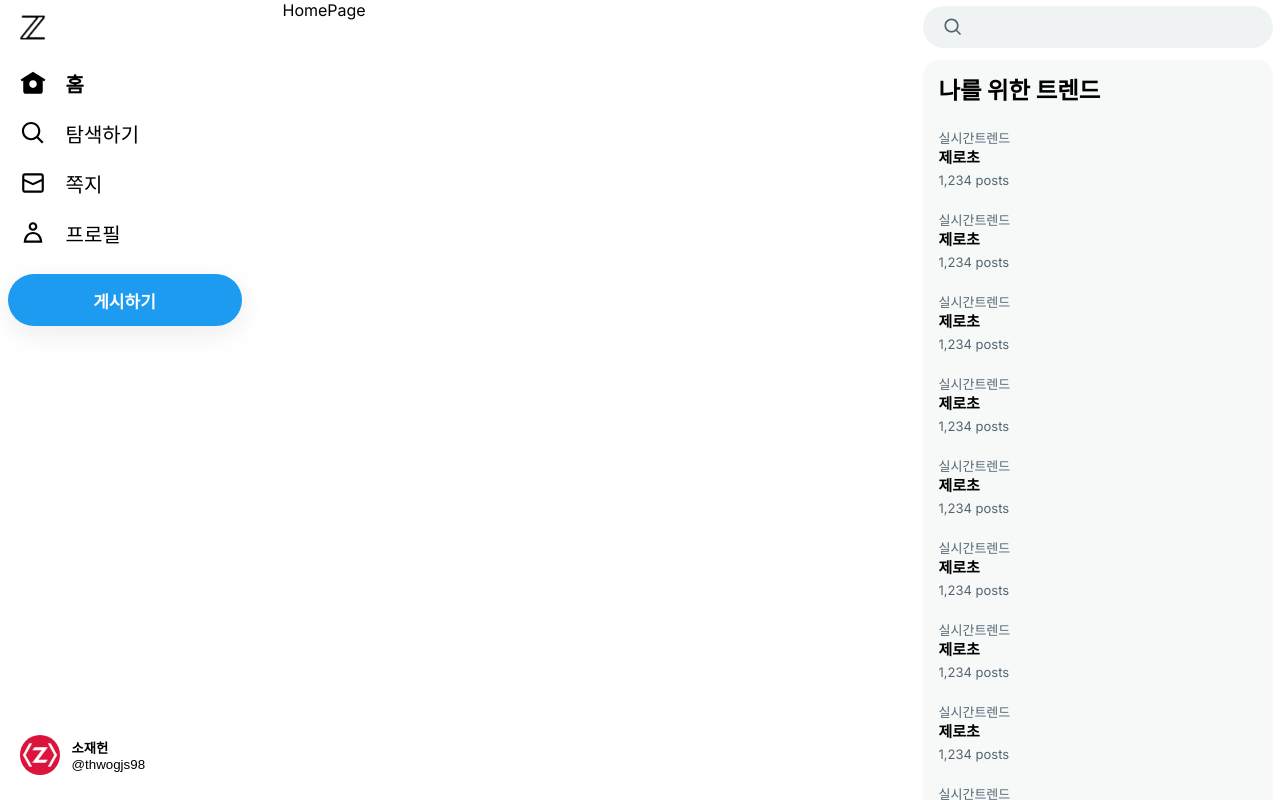
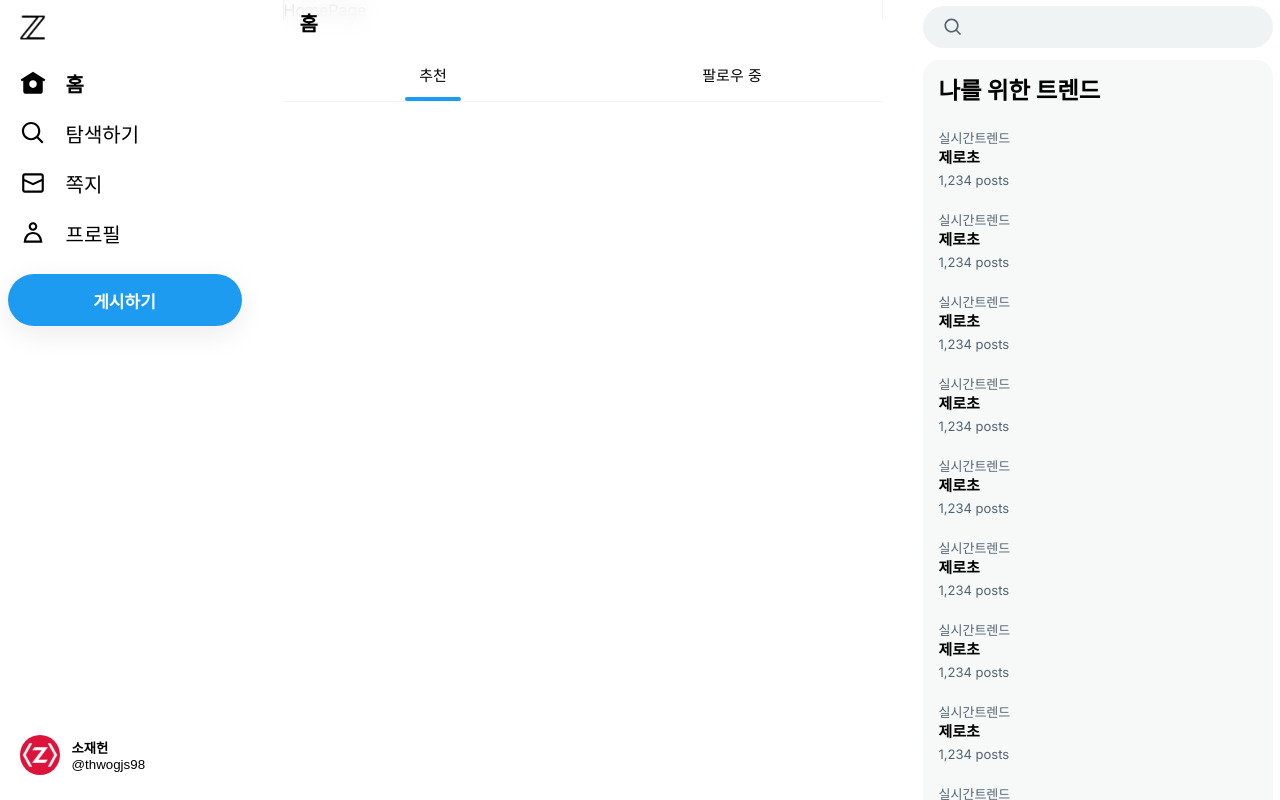
Before and after one commit to Jaeheon-So/z-com-clone, a Next.js app: page /home in a window 1280 px wide. Built offline with nearby package versions, Linux system fonts and the light colour scheme.

Commit message:
feat: afterLogin home 페이지 추천 팔로우 탭 설정(Context 사용)

```diff
--- /dev/null
+++ b/src/app/(afterLogin)/home/_component/Tab.tsx
@@ -0,0 +1,41 @@
+"use client";
+
+import React, { useContext, useState } from "react";
+import style from "./tab.module.css";
+import { TabContext } from "./TabProvider";
+
+const Tab = () => {
+  const tabContext = useContext(TabContext);
+
+  const onClickRec = () => {
+    tabContext?.setTab("rec");
+  };
+
+  const onClickFol = () => {
+    tabContext?.setTab("fol");
+  };
+
+  return (
+    <div className={style.homeFixed}>
+      <div className={style.homeText}>홈</div>
+      <div className={style.homeTab}>
+        <div onClick={onClickRec}>
+          추천
+          <div
+            className={style.tabIndicator}
+            hidden={tabContext?.tab === "fol"}
+          ></div>
+        </div>
+        <div onClick={onClickFol}>
+          팔로우 중
+          <div
+            className={style.tabIndicator}
+            hidden={tabContext?.tab === "rec"}
+          ></div>
+        </div>
+      </div>
+    </div>
+  );
+};
+
+export default Tab;
--- /dev/null
+++ b/src/app/(afterLogin)/home/_component/TabProvider.tsx
@@ -0,0 +1,24 @@
+"use client";
+
+import React, { ReactNode, createContext, useState } from "react";
+
+export type TabContextValueType = {
+  tab: string;
+  setTab: (value: "rec" | "fol") => void;
+};
+
+export const TabContext = createContext<TabContextValueType | null>(null);
+
+type Props = {
+  children: ReactNode;
+};
+
+export const TabProvider = ({ children }: Props) => {
+  const [tab, setTab] = useState("rec");
+
+  return (
+    <TabContext.Provider value={{ tab, setTab }}>
+      {children}
+    </TabContext.Provider>
+  );
+};
--- /dev/null
+++ b/src/app/(afterLogin)/home/_component/tab.module.css
@@ -0,0 +1,58 @@
+.main {
+  width: 600px;
+  border-color: rgb(239, 243, 244);
+  border-right-width: 1px;
+  border-left-width: 1px;
+  border-left-style: solid;
+  border-right-style: solid;
+  display: flex;
+  flex-direction: column;
+  align-items: stretch;
+}
+
+.homeFixed {
+  position: fixed;
+  z-index: 1;
+  width: 598px;
+  background-color: rgba(255, 255, 255, 0.85);
+  backdrop-filter: blur(12px);
+  border-color: rgb(239, 243, 244);
+  border-bottom-width: 1px;
+  border-bottom-style: solid;
+}
+
+.homeText {
+  font-size: 20px;
+  line-height: 24px;
+  font-weight: bold;
+  padding: 12px 16px;
+}
+
+.homeTab {
+  height: 53px;
+  display: flex;
+}
+
+.homeTab > div {
+  flex: 1;
+  display: flex;
+  align-items: center;
+  justify-content: center;
+  font-size: 15px;
+  cursor: pointer;
+  position: relative;
+}
+.homeTab a:hover {
+  background-color: rgba(15, 20, 25, 0.1);
+}
+
+.tabIndicator {
+  height: 4px;
+  align-self: center;
+  background-color: rgb(29, 155, 240);
+  min-width: 56px;
+  width: 56px;
+  position: absolute;
+  bottom: 0px;
+  border-radius: 9999px;
+}
--- /dev/null
+++ b/src/app/(afterLogin)/home/home.module.css
@@ -0,0 +1,11 @@
+.main {
+  width: 600px;
+  border-color: rgb(239, 243, 244);
+  border-right-width: 1px;
+  border-left-width: 1px;
+  border-left-style: solid;
+  border-right-style: solid;
+  display: flex;
+  flex-direction: column;
+  align-items: stretch;
+}
--- a/src/app/(afterLogin)/home/page.tsx
+++ b/src/app/(afterLogin)/home/page.tsx
@@ -1,7 +1,30 @@
 import React from "react";
+import styles from "./home.module.css";
+import { TabProvider } from "./_component/TabProvider";
+import Tab from "./_component/Tab";
 
 const HomePage = () => {
-  return <div>HomePage</div>;
+  return (
+    <div className={styles.main}>
+      HomePage
+      <TabProvider>
+        <Tab />
+        {/* <PostForm />
+        <Post/>
+        <Post/>
+        <Post/>
+        <Post/>
+        <Post/>
+        <Post/>
+        <Post/>
+        <Post/>
+        <Post/>
+        <Post/>
+        <Post/>
+        <Post/> */}
+      </TabProvider>
+    </div>
+  );
 };
 
 export default HomePage;
```
